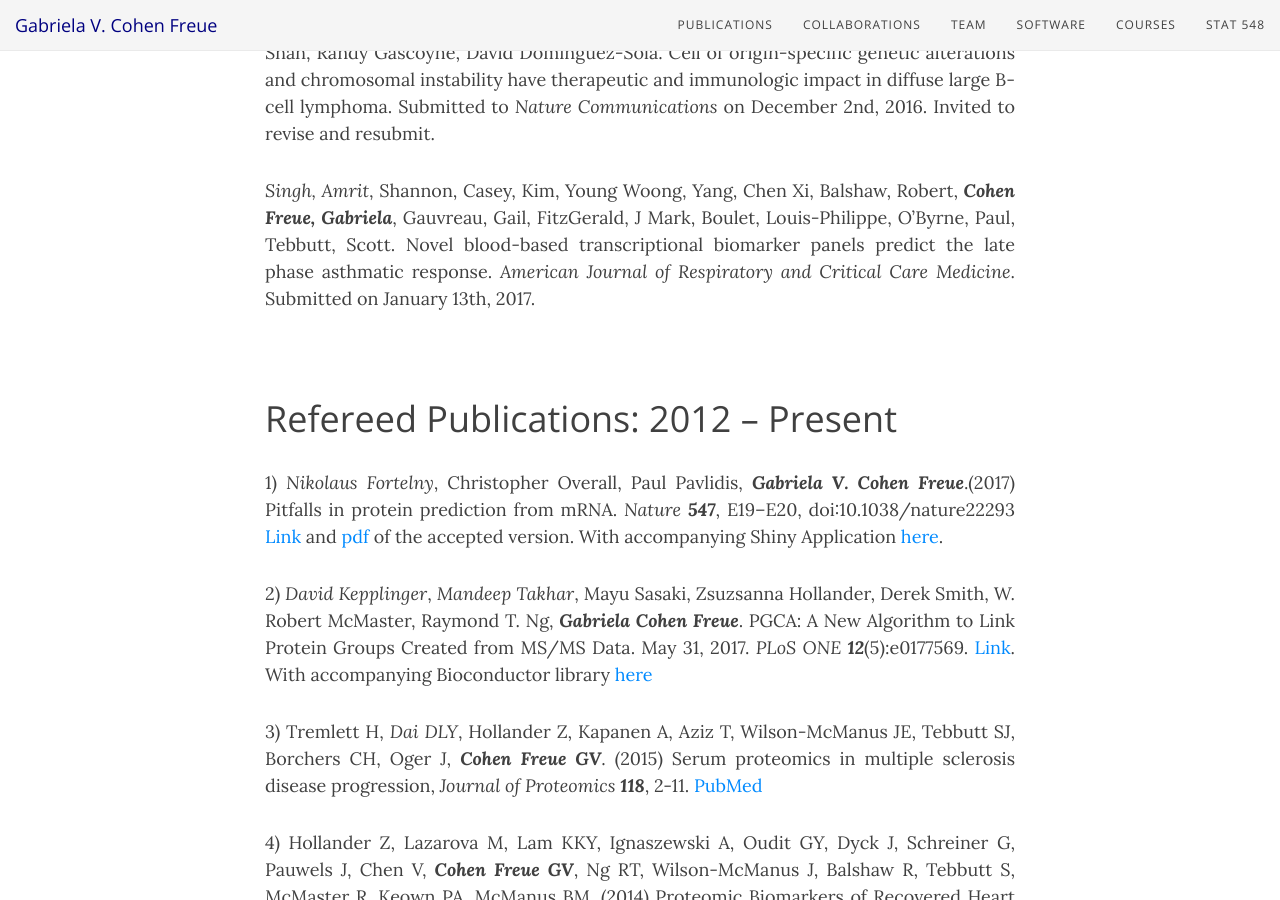
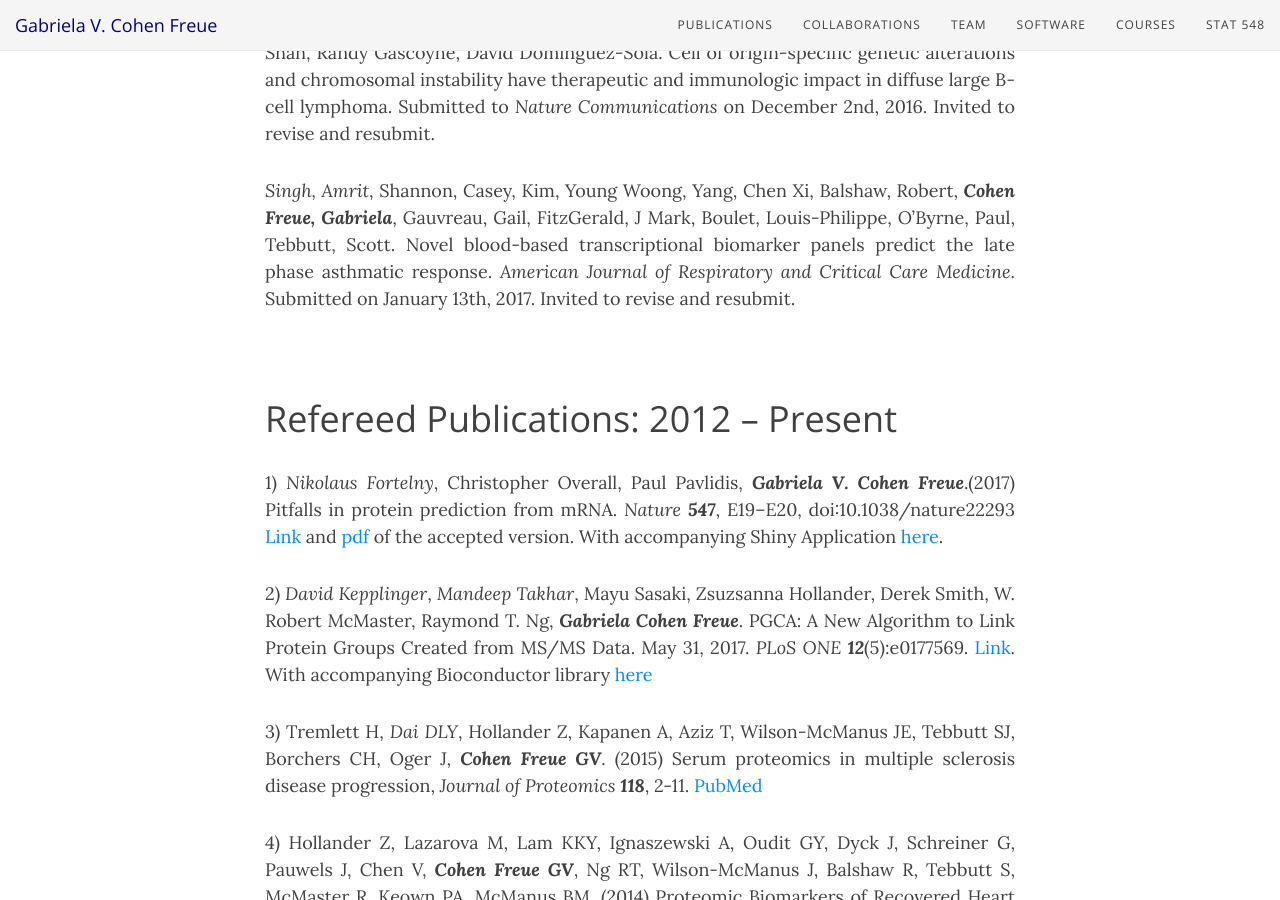
Before and after one commit to gcohenfr/gcohenfr.github.io, a Jekyll site: the page built from pub.md, in a window 1280 px wide and 900 px high, scrolled down 634 px. Built offline with Jekyll 4.4.1, drawn with Linux system fonts in a browser that asks for light colours; nearby versions of some CDN libraries.

Commit message:
edit it pub

```diff
--- a/pub.md
+++ b/pub.md
@@ -12,7 +12,7 @@ A full list of publications and other contributions is available in my [Curricul
 
 Daisuke Ennishi, Ali Bashashati, Saeed Saberi, Christoffer Hother, Anja Mottok, Merrill Boyle, Barbara Meissner, Pedro Farinha, Graham Slack, Susana Ben Neriah, Daniel Lai, Allen Zhang, Hennady Shulha, Fong Chun Chan, Robert Kridel, *Derek Chiu*, Sara Mostafavi, ***Gabriela Cohen Freue***, Alina Gerrie, Diego Villa, Laurie Sehn, Kerry Savage, Andrew Mungall, Ryan Morin, Joseph Connors, Christian Steidl, Marco Marra, Sohrab Shah, Randy Gascoyne, David Dominguez-Sola. Cell of origin-specific genetic alterations and chromosomal instability have therapeutic and immunologic impact in diffuse large B-cell lymphoma. Submitted to *Nature Communications* on December 2nd, 2016. Invited to revise and resubmit.
 
-*Singh, Amrit*, Shannon, Casey, Kim, Young Woong, Yang, Chen Xi, Balshaw, Robert, ***Cohen Freue, Gabriela***, Gauvreau, Gail, FitzGerald, J Mark, Boulet, Louis-Philippe, O'Byrne, Paul, Tebbutt, Scott. Novel blood-based transcriptional biomarker panels predict the late phase asthmatic response. *American Journal of Respiratory and Critical Care Medicine*. Submitted on January 13th, 2017.
+*Singh, Amrit*, Shannon, Casey, Kim, Young Woong, Yang, Chen Xi, Balshaw, Robert, ***Cohen Freue, Gabriela***, Gauvreau, Gail, FitzGerald, J Mark, Boulet, Louis-Philippe, O'Byrne, Paul, Tebbutt, Scott. Novel blood-based transcriptional biomarker panels predict the late phase asthmatic response. *American Journal of Respiratory and Critical Care Medicine*. Submitted on January 13th, 2017. Invited to revise and resubmit.
 
 <br>
 # Refereed Publications: 2012 -- Present
```
